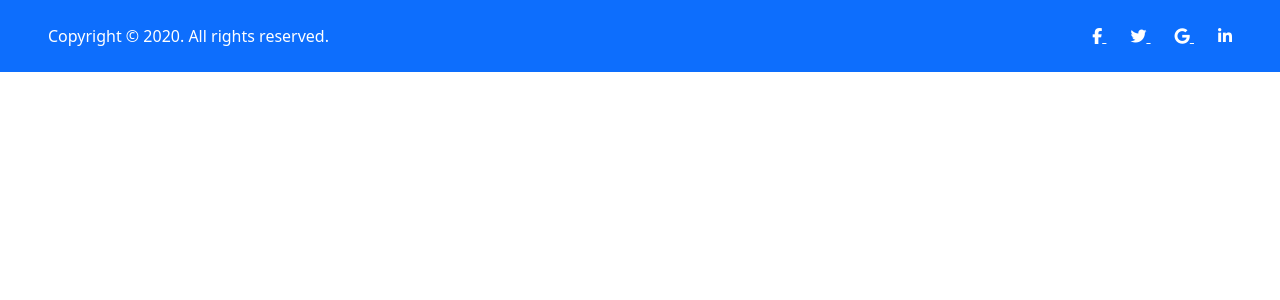
After one commit to juan-sotelo1994/colaboracion, a Flask app: template app/templates/base2.html in a window 1280 px wide. The commit adds this page. Shown: the top 300 px of the page. Run offline with Flask 3, Linux system fonts and the light colour scheme; the template is opened without the code that fills it, so the values that code supplies are empty.

Commit message:
version5

```diff
--- /dev/null
+++ b/app/static/css/login.css
@@ -0,0 +1,17 @@
+.divider:after,
+.divider:before {
+  content: "";
+  flex: 1;
+  height: 1px;
+  background: #eee;
+}
+
+.h-custom {
+  height: calc(100% - 73px);
+}
+
+@media (max-width: 450px) {
+  .h-custom {
+    height: 100%;
+  }
+}
--- a/app/templates/base.html
+++ b/app/templates/base.html
@@ -3,7 +3,7 @@
 <head>
     <meta charset="UTF-8">
     <meta content="width=device-width, initial-scale=1.0" name="viewport">
-    <title>{% block tittle %}{% endblock %} </title>
+    <title> {% block tittle %}{% endblock %} </title>
     <meta name="description" content="">
     <meta name="keywords" content="">
         <!-- Fonts -->
--- /dev/null
+++ b/app/templates/base2.html
@@ -0,0 +1,48 @@
+<!DOCTYPE html>
+<html lang="en">
+  <head>
+    <meta charset="UTF-8">
+    <meta name="viewport" content="width=device-width, initial-scale=1.0">
+    <title> {% block tittle %}{% endblock %} </title>
+    <!-- Bootstrap 5 CSS -->
+    <link href="https://cdn.jsdelivr.net/npm/bootstrap@5.3.2/dist/css/bootstrap.min.css" rel="stylesheet">
+
+    <!-- Font Awesome -->
+    <link href="https://cdnjs.cloudflare.com/ajax/libs/font-awesome/6.5.1/css/all.min.css" rel="stylesheet">
+    <link rel="stylesheet" href="{{ url_for('static', filename='css/login.css') }}">
+
+  </head>
+
+  <body>
+
+
+    {% block content %}{% endblock %}
+
+    <!-- Footer -->
+    <div
+      class="d-flex flex-column flex-md-row text-center text-md-start justify-content-between py-4 px-4 px-xl-5 bg-primary">
+
+      <!-- Copyright -->
+      <div class="text-white mb-3 mb-md-0">
+        Copyright © 2020. All rights reserved.
+      </div>
+
+      <!-- Redes -->
+      <div>
+        <a href="#!" class="text-white me-4">
+          <i class="fab fa-facebook-f"></i>
+        </a>
+        <a href="#!" class="text-white me-4">
+          <i class="fab fa-twitter"></i>
+        </a>
+        <a href="#!" class="text-white me-4">
+          <i class="fab fa-google"></i>
+        </a>
+        <a href="#!" class="text-white">
+          <i class="fab fa-linkedin-in"></i>
+        </a>
+      </div>
+    </div>
+
+  </body>
+</html>
```
Also changed, not shown: app/administrador/__init__.py (added), app/auth/__init__.py (added).
